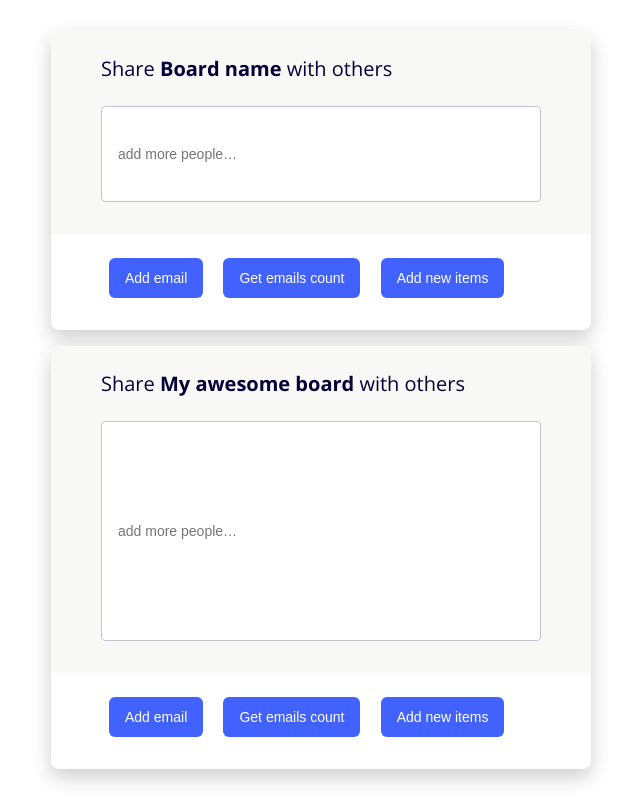
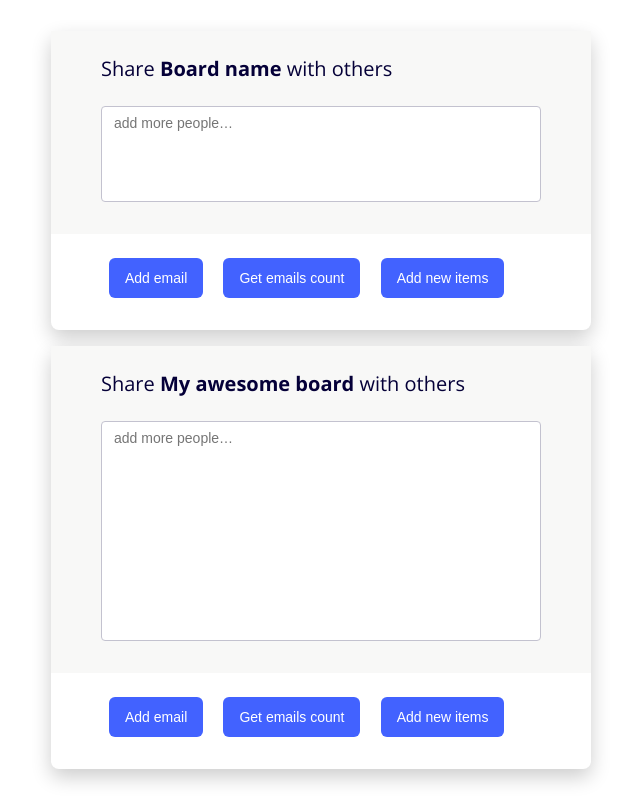
Before and after one commit to hurkanakbiyik/vanilla-emails-input, a website built with webpack: page index.html in a window 1280 px wide. Shown: the whole page, without its empty margins (319-959 px from the left). Built offline with nearby package versions, Linux system fonts and the light colour scheme.

Commit message:
Solve safari issue

```diff
--- a/src/components/emails-input/emails-input.scss
+++ b/src/components/emails-input/emails-input.scss
@@ -10,19 +10,18 @@
   overflow: auto;
   font-size: 14px;
   line-height: 24px;
-  display: flex;
-  flex-direction: column;
 }
 
 .emails-input-area-mail-input{
   outline: none;
   border: none;
   color: #C3C2CF;
-  margin: 4px;
+  margin: 4px 0;
   padding: 0 12px;
   font-size: 14px;
   line-height: 24px;
-  flex: 1;
+  width: 100%;
+  box-sizing: border-box;
 }
 
 .emails-input-list{
```
Also changed, not shown: dist/EmailsInput.dist.css, dist/app.dist.css.
